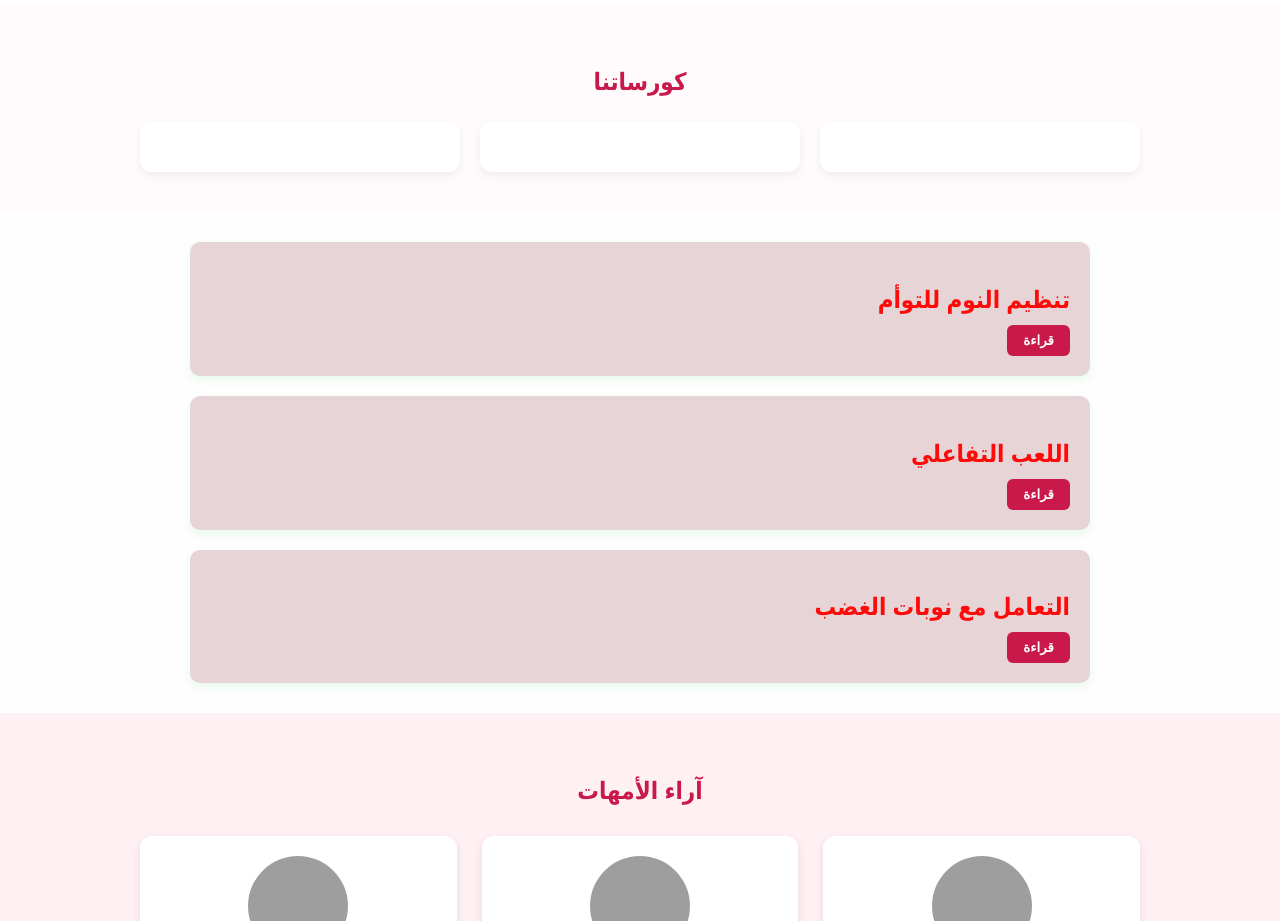
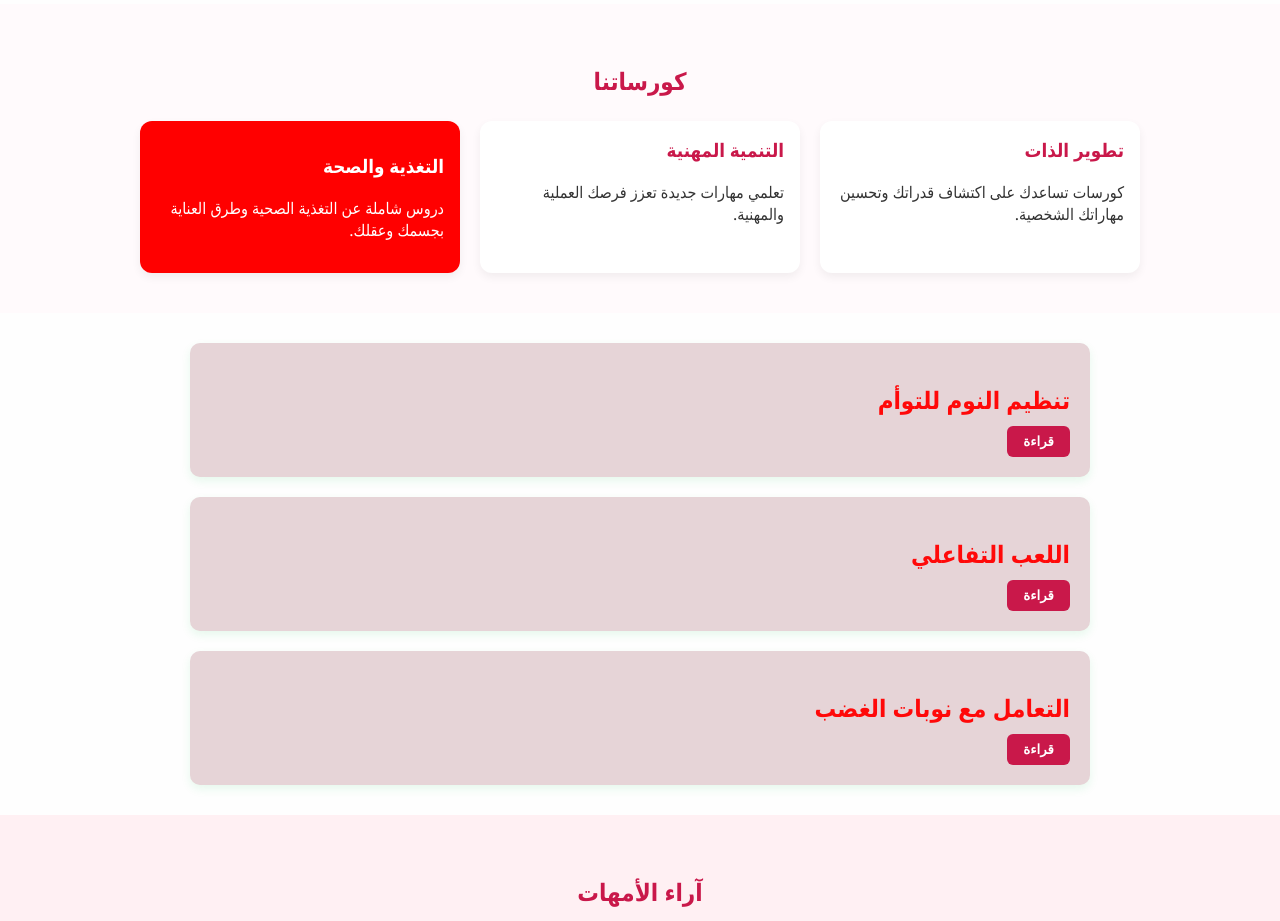
Before and after one commit to faresahmedsafwat-ui/rise_up, a plain HTML site: page index.html in a window 1280 px wide. Shown: the part 2080-3001 px from the top of the page. Drawn offline with Linux system fonts and the light colour scheme; grey boxes are pictures that could not be loaded.

Commit message:
Update index.htmll

```diff
--- a/index.html
+++ b/index.html
@@ -306,7 +306,6 @@
       .buttons-row { flex-direction: column; gap: 15px; }
       .buttons-row button { width: 100%; font-size: 1rem; }
       .about-grid { grid-template-columns: 1fr; padding: 10px; }
-      nav.navbar { flex-direction: column; gap: 10px; font-size: 1rem; }
       .testimonials-grid { grid-template-columns: 1fr !important; }
       .contact-form { max-width: 90%; padding: 15px; }
     }
@@ -363,7 +362,7 @@
     <div style="font-size: 60px; font-weight: bold;">ارتقي</div>
     <h2>موقع كورسات للسيدات و البنات</h2>
   </header>
-<h1 style="color: blue; text-align: center;">    من نحن  </h1>
+<h1 style="color: blue; text-align: center;">من نحن</h1>
 
   <!-- من نحن -->
   <section id="about" class="about-grid">
@@ -406,39 +405,23 @@
     </a>
   </div>
 
-
-
-
-
-
-
-
-
   <!-- قسم كورساتنا -->
   <section id="courses" style="padding: 40px 20px; background:#fffafc;">
     <h2 style="text-align:center; color:#c9184a; margin-bottom:24px;">كورساتنا</h2>
     <div style="max-width:1000px; margin:auto; display:grid; grid-template-columns: repeat(auto-fit, minmax(240px, 1fr)); gap:20px;">
       <div style="background:white; border-radius:12px; padding:16px; box-shadow:0 4px 10px rgba(0,0,0,0.06);">
-        <h3 style="margin-top:0; color:#c9184a;">            </h3>
-        <p style="margin:0;">         </p>
+        <h3 style="margin-top:0; color:#c9184a;">تطوير الذات</h3>
+        <p style="margin:0;">كورسات تساعدك على اكتشاف قدراتك وتحسين مهاراتك الشخصية.</p>
       </div>
       <div style="background:white; border-radius:12px; padding:16px; box-shadow:0 4px 10px rgba(0,0,0,0.06);">
-        <h3 style="margin-top:0; color:#c9184a;">               </h3>
-        <p style="margin:0;">        </p>
+        <h3 style="margin-top:0; color:#c9184a;">التنمية المهنية</h3>
+        <p style="margin:0;">تعلمي مهارات جديدة تعزز فرصك العملية والمهنية.</p>
       </div>
-      <div style="background:white; border-radius:12px; padding:16px; box-shadow:0 4px 10px rgba(0,0,0,0.06);">
-        <h3 style="margin-top:0; color:#c9184a;">        </h3>
-
-
-
-        <p style="margin:0;">                </p>
+      <div style="background:#ff0000; color:white; border-radius:12px; padding:16px; box-shadow:0 4px 10px rgba(0,0,0,0.06); min-height:120px; display:flex; flex-direction:column; justify-content:center;">
+        <h3 style="margin-top:0; color:white;">التغذية والصحة</h3>
+        <p style="margin:0;">دروس شاملة عن التغذية الصحية وطرق العناية بجسمك وعقلك.</p>
       </div>
-
     </div>
-  </section>
-
-  <section id="about" class="about">
-    <!-- ✍️ هنا تقدر تكتب النبذة عن الموقع -->
   </section>
 
   <section class="articles">
@@ -494,9 +477,7 @@
   <section id="contact" class="contact-form">
     <h3>اتصل بنا</h3>
     <div class="whats-line" aria-label="رقم التواصل">
-      <!-- أيقونة واتساب ثابتة (مش لينك) -->
       <span class="whatsapp-icon" aria-hidden="true">
-        <!-- SVG واتساب -->
         <svg viewBox="0 0 32 32" width="26" height="26" xmlns="http://www.w3.org/2000/svg">
           <path d="M19.11 17.06c-.28-.14-1.64-.81-1.9-.9-.26-.1-.45-.14-.64.14-.19.28-.74.9-.9 1.08-.17.19-.33.21-.61.07-.28-.14-1.18-.43-2.25-1.37-.83-.74-1.39-1.66-1.55-1.94-.16-.28-.02-.43.12-.57.12-.12.28-.31.42-.47.14-.16.19-.28.28-.47.09-.19.05-.35-.02-.49-.07-.14-.64-1.54-.88-2.11-.23-.56-.47-.49-.64-.49h-.55c-.19 0-.49.07-.74.35-.26.28-1 1-1 2.45 0 1.45 1.02 2.85 1.16 3.05.14.19 2 3.06 4.84 4.29.68.29 1.21.46 1.63.59.68.22 1.3.19 1.79.12.55-.08 1.64-.67 1.87-1.33.23-.66.23-1.23.16-1.33-.07-.1-.26-.16-.54-.3z" fill="#fff"/>
           <path d="M26.71 5.29C24.02 2.6 20.59 1.12 17 1.12 9.42 1.12 3.12 7.42 3.12 15c0 2.29.6 4.53 1.73 6.5L3 29l7.66-1.99C12.5 28.07 14.73 28.88 17 28.88c7.58 0 13.88-6.3 13.88-13.88 0-3.59-1.48-7.02-4.17-9.71zM17 26.75c-2.1 0-4.16-.62-5.93-1.8l-.43-.28-4.54 1.18 1.21-4.42-.29-.45C5.84 19.2 5.25 17.12 5.25 15 5.25 8.6 10.6 3.25 17 3.25c3.14 0 6.09 1.22 8.31 3.44 2.22 2.22 3.44 5.17 3.44 8.31 0 6.4-5.35 11.75-11.75 11.75z" fill="#25D366"/>
```
